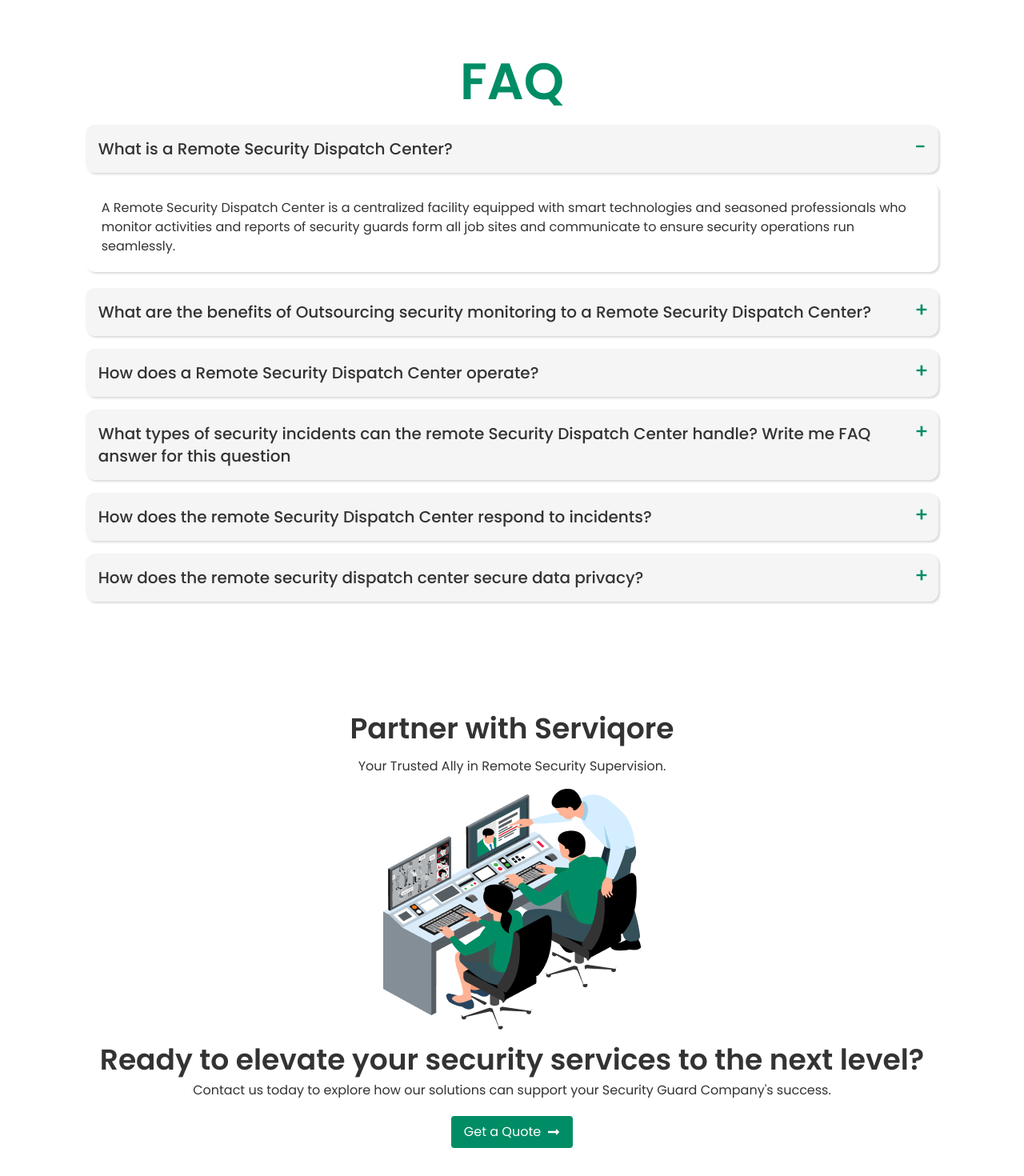
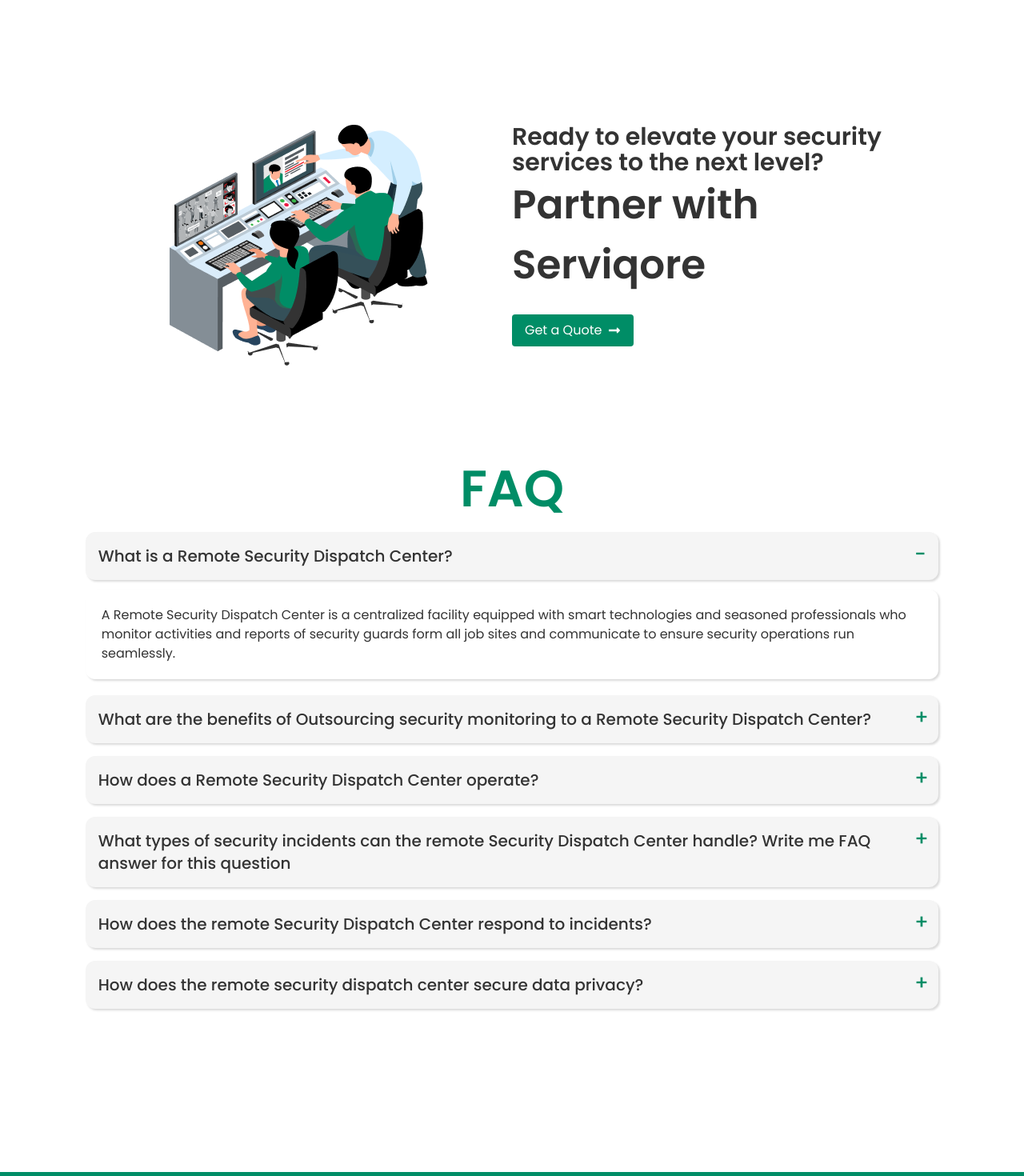
Before and after one commit to jhimi01/serviqore, a React (Vite) app: page / in a window 1280 px wide. Shown: the part 2120-3590 px from the top of the page at 80% size. Built offline with nearby package versions, Linux system fonts and the light colour scheme.

Commit message:
changed section

```diff
--- a/src/index.css
+++ b/src/index.css
@@ -2,13 +2,14 @@
 @tailwind components;
 @tailwind utilities;
 
-* {
+
+*{
     scroll-behavior: smooth;
     transition: all 0.3 linear;
 }
 
 body {
-  font-family: "Poppins", sans-serif;
+    font-family: 'Poppins', sans-serif;
   }
 
   /* width */
@@ -35,22 +36,17 @@
 }
 
   .progress:indeterminate {
-  --progress-color: var(--fallback-bc, #008d66);
-  background-image: repeating-linear-gradient(
-    90deg,
-    var(--progress-color) -1%,
-    var(--progress-color) 10%,
-    transparent 10%,
-    transparent 90%
-  );
+    --progress-color: var(--fallback-bc, #008D66);
+    background-image: repeating-linear-gradient(90deg, var(--progress-color) -1%, var(--progress-color) 10%, transparent 10%, transparent 90%);
     background-size: 205%;
     background-position-x: 15%;
     animation: progress-loading 5s ease-in-out infinite;
 }
 
+
 @layer components {
-  .subheaderText {
-    color: #008d66;
+  .subheaderText{
+    color: #008D66;
     font-weight: 600;
     font-size: 36px;
 }
--- a/src/pages/Homepage/FaqSection/FaqSection.css
+++ b/src/pages/Homepage/FaqSection/FaqSection.css
@@ -3,3 +3,8 @@
     /* font-weight: 900 !important; */
     font-size: 25px !important;
 }
+
+
+/* .collapse-title, .collapse > input[type="checkbox"], .collapse > input[type="radio"], .collapse-content{
+
+} */
--- a/src/pages/Homepage/FaqSection/FaqSection.jsx
+++ b/src/pages/Homepage/FaqSection/FaqSection.jsx
@@ -3,7 +3,7 @@
 
 const FaqSection = () => {
   return (
-    <div className="md:w-10/12 w-11/12 mx-auto mt-14 mb-20">
+    <div className="md:w-10/12 w-11/12 mx-auto mt-14 mb-0 md:mb-48">
       <h1 className="text-[64px] my-4 leading-[76px] font-semibold text-primary text-center">
         FAQ
       </h1>
@@ -257,7 +257,7 @@
         </div>
       </div>
 
-      <div className="collapse overflow-visible collapse-plus rounded-none mb-1">
+      <div className="collapse overflow-visible collapse-plus rounded-none mb-1 ">
         <input type="radio" name="my-accordion-3" />
         <div
           style={{ boxShadow: "rgba(0, 0, 0, 0.15) 1.95px 1.95px 2.6px" }}
@@ -265,10 +265,10 @@
         >
           How does the remote security dispatch center secure data privacy?
         </div>
-        <div className="collapse-content mt-3 bg-white p-0">
+        <div className="collapse-content mt-3 bg-white p-0 md:h-full h-[1250px]">
           <div
             style={{ boxShadow: "rgba(0, 0, 0, 0.15) 1.95px 1.95px 2.6px" }}
-            className="space-y-3 text-textMuted rounded-xl p-5"
+            className="space-y-3 text-textMuted rounded-xl p-5 "
           >
             <p>
               The Remote Security Dispatch Center prioritizes the privacy and
--- a/src/pages/Homepage/Home/Home.jsx
+++ b/src/pages/Homepage/Home/Home.jsx
@@ -212,9 +212,10 @@
 
       <Testimonials />
 
+      <Serviqore />
+
       <FaqSection />
 
-      <Serviqore />
 
     </>
   );
--- a/src/pages/Homepage/Serviqore/Serviqore.jsx
+++ b/src/pages/Homepage/Serviqore/Serviqore.jsx
@@ -5,29 +5,31 @@
 
 const Serviqore = () => {
   return (
-    <div className="text-center md:w-10/12 w-11/12 mx-auto py-10">
-      <div className="">
-        <h1 className="font-semibold text-[36px] text-black">
+    <div className="md:w-10/12 w-11/12 mx-auto py-10">
+      <div className="flex items-center justify-center mt-12">
+        <div className="w-1/2">
+          <img className="mx-auto my-5" src={group} />
+        </div>
+        <div className="w-1/2 text-start">
+          <h1 className="font-semibold text-2xl sm:text-[30px] text-black">
+            Ready to elevate your security services to the next level?
+          </h1>
+          <h1 className="font-semibold text-[50px] text-black">
             Partner with Serviqore
           </h1>
-        <p className="font-normal my-3 text-[16px] leading-[16px] text-textMuted">
+          {/* <p className="font-normal my-3 text-[16px] leading-[16px] text-textMuted">
           Your Trusted Ally in Remote Security Supervision.
         </p>
-        <img className="mx-auto my-5" src={group} />
-      </div>
-      <div>
-        <h1 className="font-semibold text-3xl sm:text-[36px] text-black">
-          Ready to elevate your security services to the next level?
-        </h1>
           <p className="font-normal my-3 text-[16px] leading-[16px] text-black">
             Contact us today to explore how our solutions can support your
             Security Guard Company's success.
-        </p>
+          </p> */}
           <Link to="/contact">
-          <button className="flex items-center justify-center gap-2 bg-primary hover:opacity-90 text-white py-2 px-4 my-6 rounded mx-auto">
+            <button className="flex items-center justify-center gap-2 bg-primary hover:opacity-90 text-white py-2 px-4 my-6 rounded mr-auto">
               <span>Get a Quote </span> <FaLongArrowAltRight />
             </button>
           </Link>
+        </div>
       </div>
     </div>
   );
```
Lines whose indentation alone changed are shown as unchanged.
